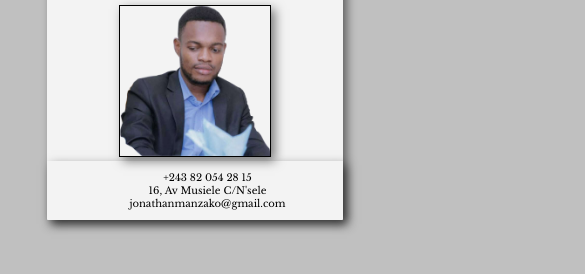
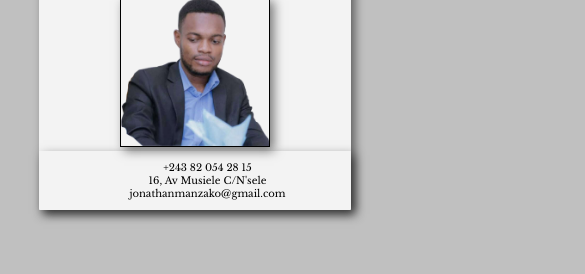
Before and after one commit to manzako/MonCv, a plain HTML site: page index.html in a window 390 px wide. Shown: the part 122-396 px from the top of the page, 585 px wide, since content can reach past the window. Drawn offline with nearby package versions, Linux system fonts and the light colour scheme.

Commit message:
résolution du problème sur affichage mobile

```diff
--- a/style.css
+++ b/style.css
@@ -101,6 +101,7 @@
 body{
     font-family: 'Libre Baskerville', serif;
     overflow-x:hidden;
+    margin: 0px;
 }
 
 h1,h2,p{
@@ -260,6 +261,10 @@ a{
 
 @media(max-width:1152px){
 
+    *{
+        box-sizing: border-box;
+    }
+
     .dedans{
         width: 100%;
 
@@ -311,7 +316,7 @@ a{
 
     .img{
 
-            -webkit-box-shadow: 4px 4px 10px rgba(0, 0, 0, 0.5);
+        -webkit-box-shadow: 4px 4px 10px rgba(0, 0, 0, 0.5);
         -moz-box-shadow: 4px 4px 10px rgba(0, 0, 0, 0.5);
         box-shadow: 4px 4px 10px rgba(0, 0, 0, 0.5);
 
```
